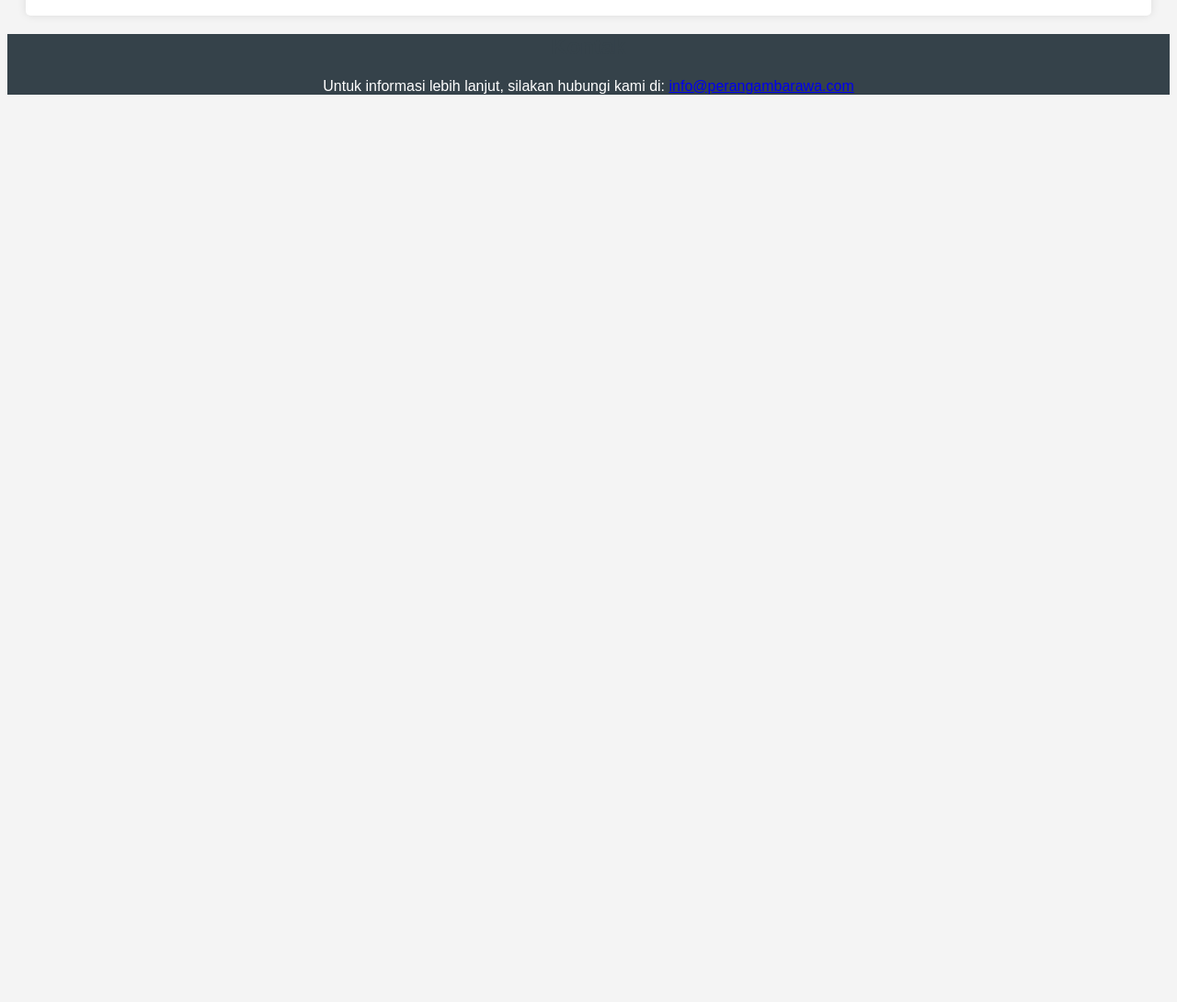
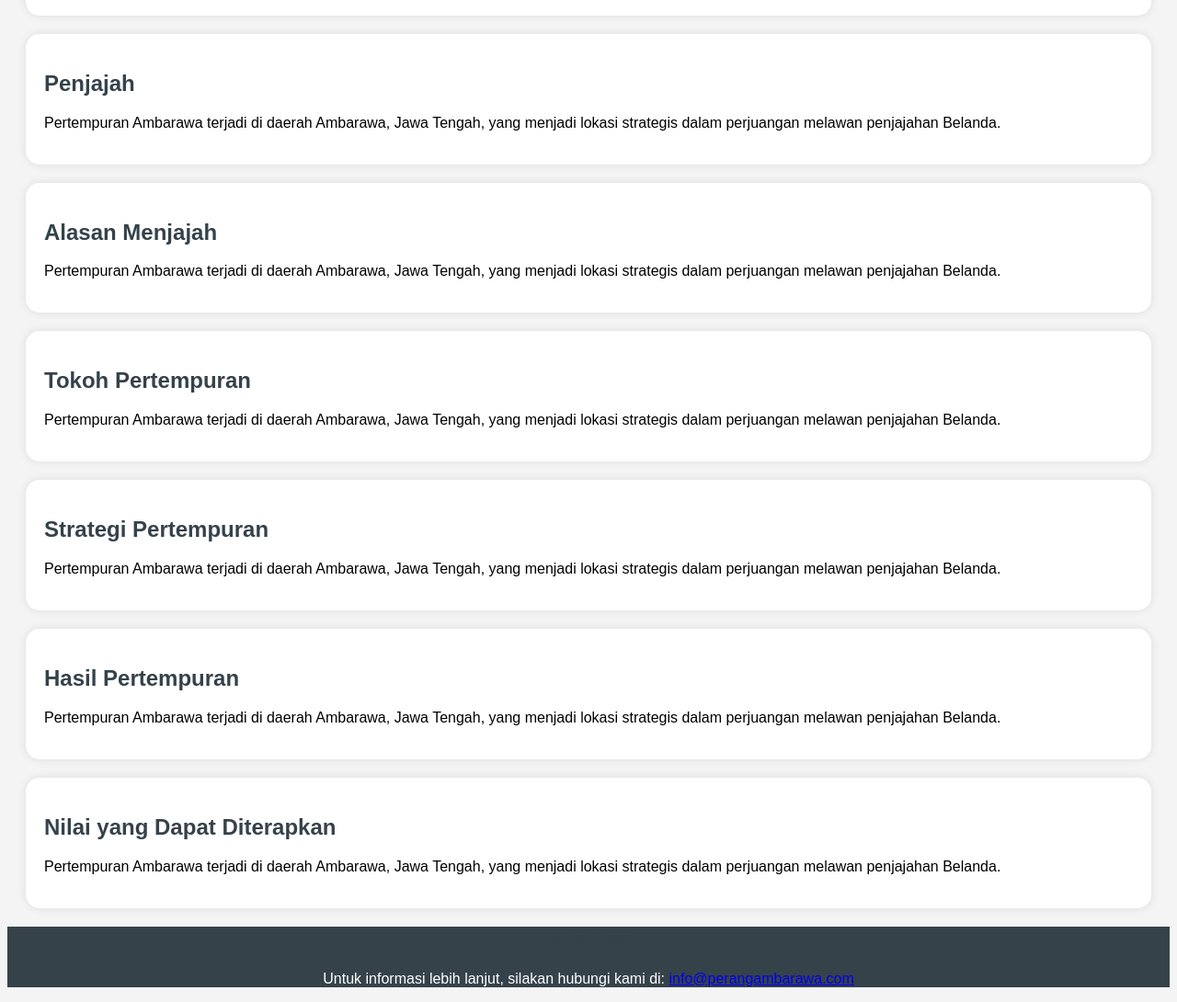
Before and after one commit to Aditya3-9-08/Sejarah, a plain HTML site: page sejarah.html in a window 1280 px wide. Shown: the part 280-1370 px from the top of the page at 92% size. Before the commit the page ends 800 px from the top, so only its background shows below. Drawn offline with Linux system fonts and the light colour scheme.

Commit message:
fix:text

```diff
--- a/sejarah.html
+++ b/sejarah.html
@@ -21,12 +21,56 @@
             </ul>
         </nav>
     </header>
+
     <div class="lalal">
         <div class="text">
             <h2>Setting Pertempuran</h2>
                 <p>Pertempuran Ambarawa terjadi di daerah Ambarawa, Jawa Tengah, yang menjadi lokasi strategis dalam perjuangan melawan penjajahan Belanda.</p>
         </div>
     </div>
+
+    <div class="lalal">
+        <div class="text">
+            <h2>Penjajah</h2>
+                <p>Pertempuran Ambarawa terjadi di daerah Ambarawa, Jawa Tengah, yang menjadi lokasi strategis dalam perjuangan melawan penjajahan Belanda.</p>
+        </div>
+    </div>
+
+    <div class="lalal">
+        <div class="text">
+            <h2>Alasan Menjajah</h2>
+                <p>Pertempuran Ambarawa terjadi di daerah Ambarawa, Jawa Tengah, yang menjadi lokasi strategis dalam perjuangan melawan penjajahan Belanda.</p>
+        </div>
+    </div>
+
+    <div class="lalal">
+        <div class="text">
+            <h2>Tokoh Pertempuran</h2>
+                <p>Pertempuran Ambarawa terjadi di daerah Ambarawa, Jawa Tengah, yang menjadi lokasi strategis dalam perjuangan melawan penjajahan Belanda.</p>
+        </div>
+    </div>
+
+    <div class="lalal">
+        <div class="text">
+            <h2>Strategi Pertempuran</h2>
+                <p>Pertempuran Ambarawa terjadi di daerah Ambarawa, Jawa Tengah, yang menjadi lokasi strategis dalam perjuangan melawan penjajahan Belanda.</p>
+        </div>
+    </div>
+
+    <div class="lalal">
+        <div class="text">
+            <h2>Hasil Pertempuran</h2>
+                <p>Pertempuran Ambarawa terjadi di daerah Ambarawa, Jawa Tengah, yang menjadi lokasi strategis dalam perjuangan melawan penjajahan Belanda.</p>
+        </div>
+    </div>
+
+    <div class="lalal">
+        <div class="text">
+            <h2>Nilai yang Dapat Diterapkan</h2>
+                <p>Pertempuran Ambarawa terjadi di daerah Ambarawa, Jawa Tengah, yang menjadi lokasi strategis dalam perjuangan melawan penjajahan Belanda.</p>
+        </div>
+    </div>
+
     <footer>
         <h2>Kontak</h2>
         <p>Untuk informasi lebih lanjut, silakan hubungi kami di: <a href="mailto:info@perangambarawa.com">info@perangambarawa.com</a></p>
--- a/style.css
+++ b/style.css
@@ -35,7 +35,7 @@ nav ul li a {
     padding: 20px;
     margin: 20px;
     background: #ffffff;
-    border-radius: 5px;
+    border-radius: 15px;
     box-shadow: 0 0 10px rgba(0, 0, 0, 0.1);
 }
 
```
